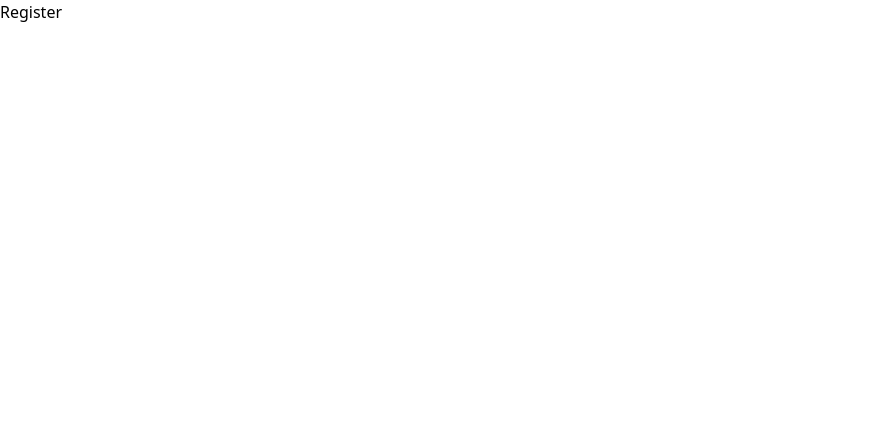
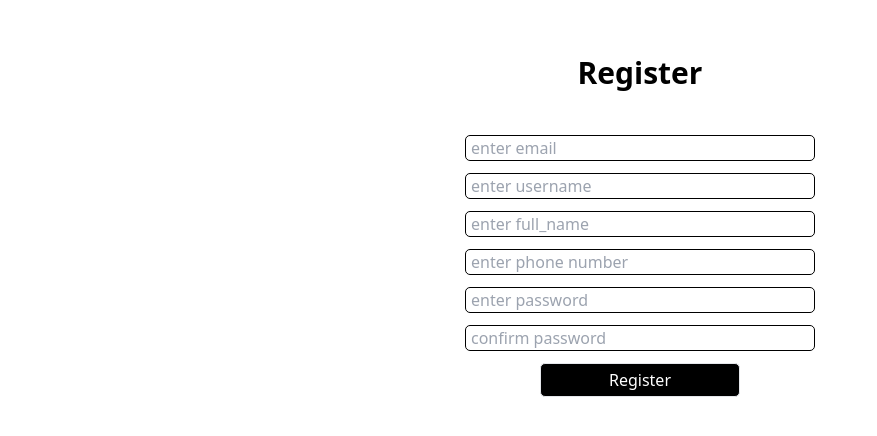
Before and after one commit to byiringiroscar/Event-Board-nextjs, a Next.js app: page /auth/register in a window 1280 px wide. Shown: the top 436 px of the page, without its empty margins (0-877 px from the left). Built offline with nearby package versions, Linux system fonts and the light colour scheme.

Commit message:
Configure store

```diff
--- a/package.json
+++ b/package.json
@@ -9,6 +9,7 @@
     "lint": "next lint"
   },
   "dependencies": {
+    "mobx": "^6.10.2",
     "next": "13.5.4",
     "react": "^18",
     "react-dom": "^18"
--- a/pages/auth/login/index.tsx
+++ b/pages/auth/login/index.tsx
@@ -3,7 +3,7 @@ import styles from '../../../styles/auth/style.module.scss';
 const Login = () => {
     return (
         <div className={styles.container}>
-        <h2 className="text-xl font-[bold]">Login</h2>
+        <h2>Login</h2>
         <form>
             <input type='email' placeholder='enter email' required />
             <input type='password' placeholder='enter password' required />
--- a/pages/auth/register/index.tsx
+++ b/pages/auth/register/index.tsx
@@ -1,5 +1,20 @@
+import styles from '../../../styles/auth/style.module.scss';
+
 const Register = () => {
-    return <div>Register</div>;
+    return (
+        <div className={styles.container}>
+        <h2>Register</h2>
+        <form>
+            <input type='email' placeholder='enter email' required />
+            <input type='text' placeholder='enter username' required />
+            <input type='text' placeholder='enter full_name' required />
+            <input type='tel' placeholder='enter phone number' required />
+            <input type='password' placeholder='enter password' required />
+            <input type='password' placeholder='confirm password' required />
+            <button type='submit'>Register</button>
+        </form>
+        </div>
+    )
 }
 
 
--- /dev/null
+++ b/pages/store.ts
@@ -0,0 +1,60 @@
+import { computed, makeObservable, observable } from "mobx";
+
+
+export interface User {
+    email: string,
+    username: string
+    phone_number: string,
+    password: string,
+    password_2: string,
+
+}
+
+
+
+class UserStore {
+    user: User = {
+        email: '',
+        username: '',
+        phone_number: '',
+        password: '',
+        password_2: '',
+    }
+    message: string = "";
+    constructor() {
+        makeObservable(this, {
+            user: observable,
+            message: observable,
+        })
+    }
+
+    getUser(email: string, username: string, phone_number: string, password: string, password_2: string) {
+        this.user.email = email;
+        this.user.username = username;
+        this.user.phone_number = phone_number;
+        this.user.password = password;
+        this.user.password_2 = password_2;
+    }
+
+    registerUser = async() => {
+        const response = await fetch('http://127.0.0.1:8000/auth/register', {
+            method: 'POST',
+            headers: {
+                'Content-Type': 'application/json',
+            },
+            body: JSON.stringify(this.user)
+        })
+        const data = await response.json()
+        // if  status code is 201
+        if (response.status === 201) {
+            const newMessage = "user created successfully"
+            this.message = newMessage
+        }
+        else{
+            const newMessage = "user not created"
+            this.message = newMessage
+        }
+
+    }
+
+}
--- a/styles/auth/style.module.scss
+++ b/styles/auth/style.module.scss
@@ -1,12 +1,15 @@
 .container {
     @apply w-screen h-screen flex flex-col items-center  ;
+    h2{
+        @apply text-[30px] font-bold mt-[50px] ;
+    }
     form{
-        @apply flex flex-col gap-3 mt-10 ;
+        @apply flex items-center flex-col gap-3 mt-10 ;
         input{
-            @apply border rounded-[5px] border-solid border-[black] pl-[5px] w-[250px];
+            @apply border rounded-[5px] border-solid border-[black] pl-[5px] w-[350px];
         }
         button{
-            @apply border rounded-[5px] p-1  w-[250px] transition-[0.3s] text-white bg-black hover:bg-[white] hover:text-[black] hover:border hover:border-solid hover:border-[black];
+            @apply border rounded-[5px] p-1  w-[200px] transition-[0.3s] text-white bg-black hover:bg-[white] hover:text-[black] hover:border hover:border-solid hover:border-[black];
         }
     }
   }
```
Also changed, not shown: 1 other file (tests, documents, lock files or other folders).
